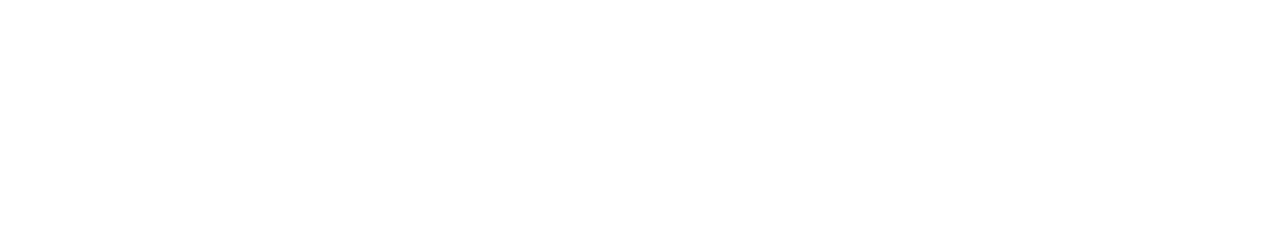
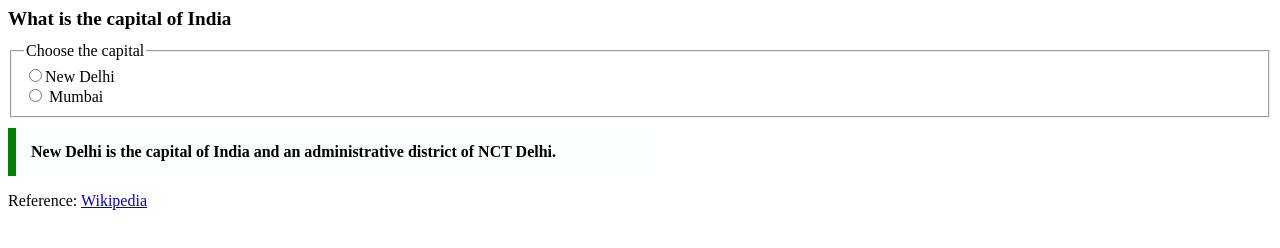
Before and after one commit to acciojob/trivia-PranavSaluja, a website: page main.html in a window 1280 px wide. Drawn offline with Linux system fonts and the light colour scheme.

Commit message:
created a submission

```diff
--- a/main.html
+++ b/main.html
@@ -1,16 +1,42 @@
 <!DOCTYPE html>
+<html>
+	<head>
+		<meta charset="utf-8">
+		<title>Trivia</title>
+		<style>
+      blockquote {
+        max-width: 600px;               /* around 600px */
+        margin: 10px 0;                 /* approx 10px */
+        padding: 15px;                  /* around 15px */
+        border-left: 8px solid green;   /* green left border */
+        background-color: #f8fffe;      /* close to #f8fffe */
+        font-weight: bold;              /* bold text */
+      }
+    </style>
+	</head>
+	<body>
+		<main class="quiz-container" aria-labelledby="quiz-heading">
+			<h1 id="quiz-heading" style="font-size:1.2rem ; margin: 0 0 12px 0">What is the capital of India</h1>
+			<form>
+				<fieldset>
+					<legend>Choose the capital</legend>
+					<label>
+						<input type="radio" name="capital" value="newdelhi">New Delhi
+					</label>
+					<br>
+					<label>
+						<input type="radio" name="capital" value="mumbai"> Mumbai
 
-<html>
-
-<head>
-	<link rel="stylesheet" href="styles.css">
-</head>
-
-<body>
-	<!-- the entire body must be written by student -->
-    <script type="text/javascript" src="./script.js">
-</script>
-
-</body>
+					</label>
+					</fieldset>
+			</form>
+			<blockquote>
+				New Delhi is the capital of India and an administrative district of NCT Delhi.
+			</blockquote>
+			<p>
+        Reference: <a href="https://en.wikipedia.org/wiki/New_Delhi" target="_blank">Wikipedia</a>
+      </p>
+		</main>
+	</body>
 
 </html>
```
